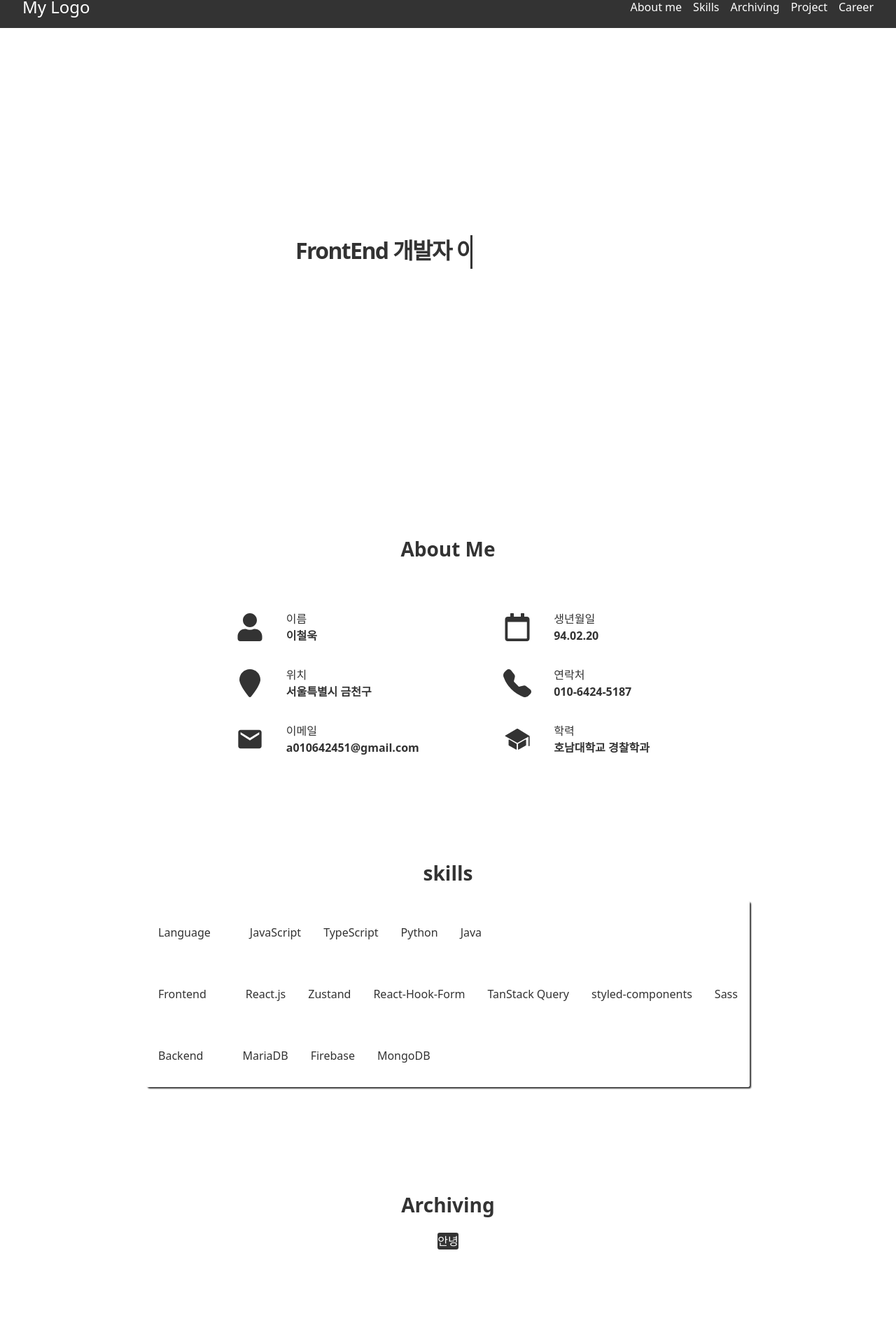
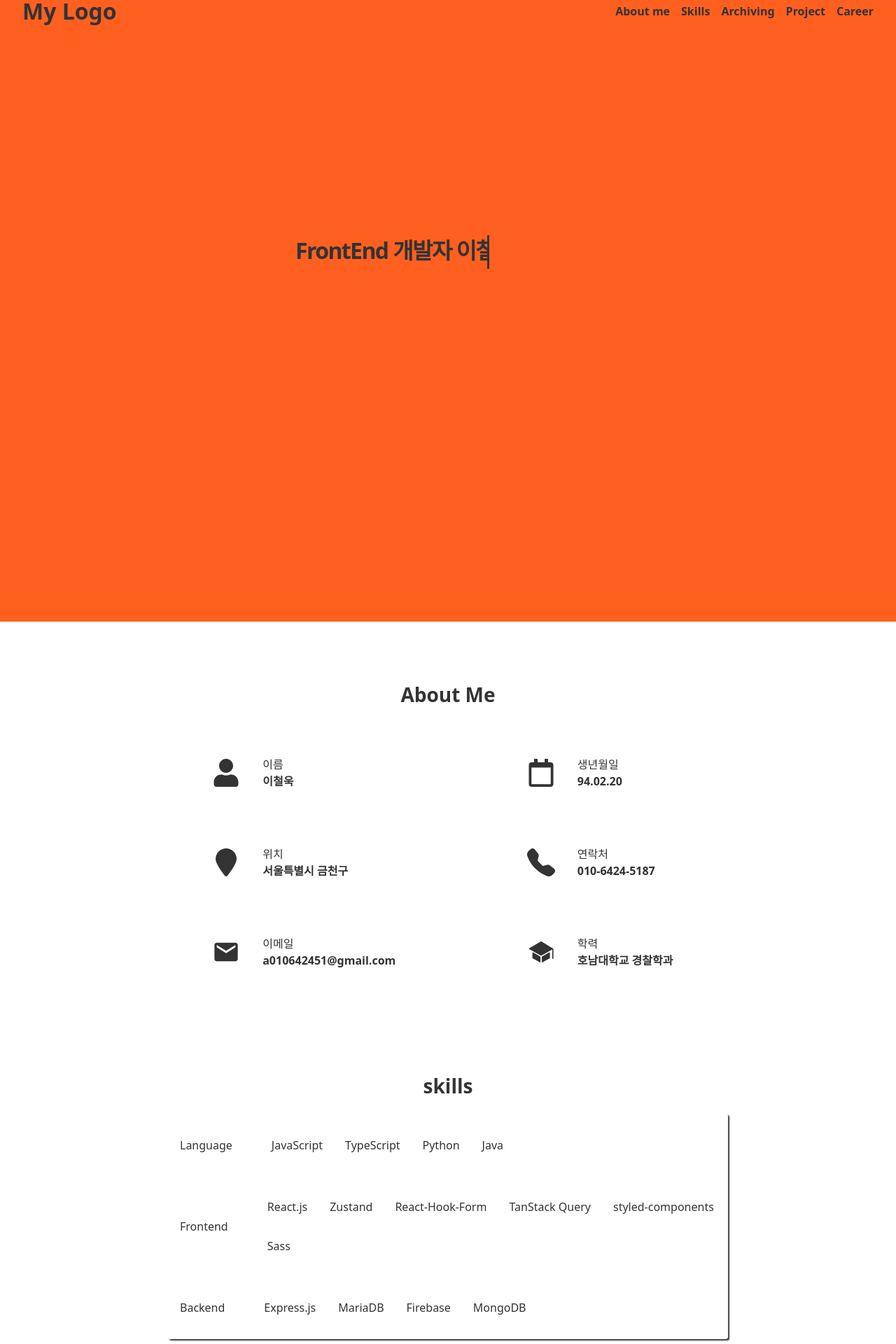
Before and after one commit to lugia574/lugia574.github.io, a React (Vite) app: page / in a window 1280 px wide. Shown: the part 40-1960 px from the top of the page at 70% size. Built offline with nearby package versions, Linux system fonts and the light colour scheme.

Commit message:
header css 기능 추가

```diff
--- a/src/components/layout/Header.tsx
+++ b/src/components/layout/Header.tsx
@@ -1,10 +1,11 @@
 // interface Props {}
 
-import { useState } from "react";
+import { useEffect, useState } from "react";
 import styled from "styled-components";
 
 const Header = () => {
   const [menuOpen, setMenuOpen] = useState(false);
+  const [scrolled, setScrolled] = useState(false);
 
   const handleScrollToSection = (id: string) => {
     const section = document.getElementById(id);
@@ -12,8 +13,26 @@ const Header = () => {
 
     if (menuOpen) setMenuOpen((prev) => !prev);
   };
+
+  const handleScroll = () => {
+    const scrollY = window.scrollY;
+    if (scrollY > 50) {
+      setScrolled(true); // 50px 이상 스크롤하면 스타일 변경
+    } else {
+      setScrolled(false); // 스크롤이 50px 미만이면 초기 상태 유지
+    }
+  };
+
+  useEffect(() => {
+    window.addEventListener("scroll", handleScroll);
+
+    return () => {
+      window.removeEventListener("scroll", handleScroll);
+    };
+  }, []);
+
   return (
-    <HeaderStyle>
+    <HeaderStyle scrolled={scrolled}>
       <div className="header">
         <div className="header-main">
           <div className="logo">My Logo</div>
@@ -73,23 +92,26 @@ const Header = () => {
   );
 };
 
-const HeaderStyle = styled.header`
+const HeaderStyle = styled.header<{ scrolled: boolean }>`
   .header {
     display: flex;
     flex-direction: column;
     justify-content: space-between;
     align-items: center;
     padding: 1rem 2rem;
-    background-color: ${({ theme }) => theme.color.black};
-    color: ${({ theme }) => theme.color.white};
+    background-color: ${({ scrolled, theme }) =>
+      scrolled ? theme.color.black : "transparent"};
+    color: ${({ scrolled, theme }) =>
+      scrolled ? theme.color.white : theme.color.black};
     transition: height 0.3s ease-in-out;
     overflow: hidden;
-    height: 5rem; /* 기본 헤더 높이 */
+    height: auto; /* 기본 헤더 높이 */
     position: fixed;
     top: 0;
     left: 0;
     right: 0;
     z-index: 100000;
+    font-weight: 600;
   }
 
   .header.expanded {
@@ -105,7 +127,7 @@ const HeaderStyle = styled.header`
   }
 
   .logo {
-    font-size: 1.5rem;
+    font-size: 2rem;
   }
   .desktop-nav {
     display: flex;
--- a/src/pages/AboutMe.tsx
+++ b/src/pages/AboutMe.tsx
@@ -39,10 +39,10 @@ const AboutMe = () => {
 
 const AboutMeStyle = styled.div`
   display: flex;
+
   flex-direction: column;
   justify-content: center;
   align-items: center;
-  margin-top: 35rem;
   padding: 4rem 1.5rem;
 
   .about-me-wrapper {
@@ -58,7 +58,7 @@ const AboutMeStyle = styled.div`
     display: flex;
     flex-wrap: wrap;
     justify-content: space-between;
-    gap: 2rem;
+    gap: 5rem 10rem;
   }
 
   @media (max-width: 768px) {
--- a/src/pages/Archiving.tsx
+++ b/src/pages/Archiving.tsx
@@ -7,7 +7,14 @@ const Archiving = () => {
     <ArchivingStyle id="archiving">
       <div className="archiving-warpper">
         <Title children={"Archiving"} />
-        <div className="archiving-set">안녕</div>
+        <div className="archiving-set">
+          <div className="archiving-box">
+            <a href="https://velog.io/@lcw574/posts">벨로그</a>
+          </div>
+          <div className="archiving-box">
+            <a href="https://github.com/lugia574">깃헙</a>
+          </div>
+        </div>
       </div>
     </ArchivingStyle>
   );
@@ -24,13 +31,25 @@ const ArchivingStyle = styled.div`
   }
 
   .archiving-set {
-    color: ${({ theme }) => theme.color.white};
+    width: 100%;
     background-color: ${({ theme }) => theme.color.black};
     border-radius: 3px;
     display: flex;
-    flex-direction: column;
     justify-content: center;
     align-items: flex-start;
+    flex-wrap: wrap;
+    gap: 2rem;
+    a {
+      color: ${({ theme }) => theme.color.white};
+    }
+
+    .archiving-box {
+      width: 350px;
+      height: 300px;
+      display: flex;
+      justify-content: center;
+      align-items: center;
+    }
   }
 `;
 
--- a/src/pages/Intro.tsx
+++ b/src/pages/Intro.tsx
@@ -11,12 +11,19 @@ const Intro = () => {
 
 const IntroStyle = styled.div`
   display: flex;
+
+  background-color: ${({ theme }) => theme.color.orange};
   width: 100%;
+  height: 58rem;
   justify-content: center;
   align-items: center;
-  margin-top: 10rem;
   font-size: 1rem;
   .typing {
+    -webkit-user-select: none;
+    -moz-user-select: none;
+    -ms-use-select: none;
+    user-select: none;
+
     text-transform: capitalize;
     white-space: nowrap;
     color: transparent;
--- a/src/pages/Skills.tsx
+++ b/src/pages/Skills.tsx
@@ -31,6 +31,7 @@ const Skills = () => {
           <section className="section backend">
             <div className="label">Backend</div>
             <ul className="skill-set-contents">
+              <li>Express.js</li>
               <li>MariaDB</li>
               <li>Firebase</li>
               <li>MongoDB</li>
@@ -43,20 +44,22 @@ const Skills = () => {
 };
 
 const SkillsStyle = styled.div`
+  width: 100%;
+  display: flex;
+  justify-content: center;
+
   .skills-wrapper {
+    width: 800px;
     display: flex;
-    width: 100%;
+
     flex-direction: column;
     justify-content: center;
     align-items: center;
     padding: 4rem 0;
   }
 
-  /* gap: 3rem; */
-  /* .skills-wrapper {
-    padding: 3rem;
-  } */
   .skill-set {
+    background-color: ${({ theme }) => theme.color.white};
     border: solid 1px ${({ theme }) => theme.color.white};
     box-shadow: 2px 2px 2px ${({ theme }) => theme.color.black};
     border-radius: 3px;
```
